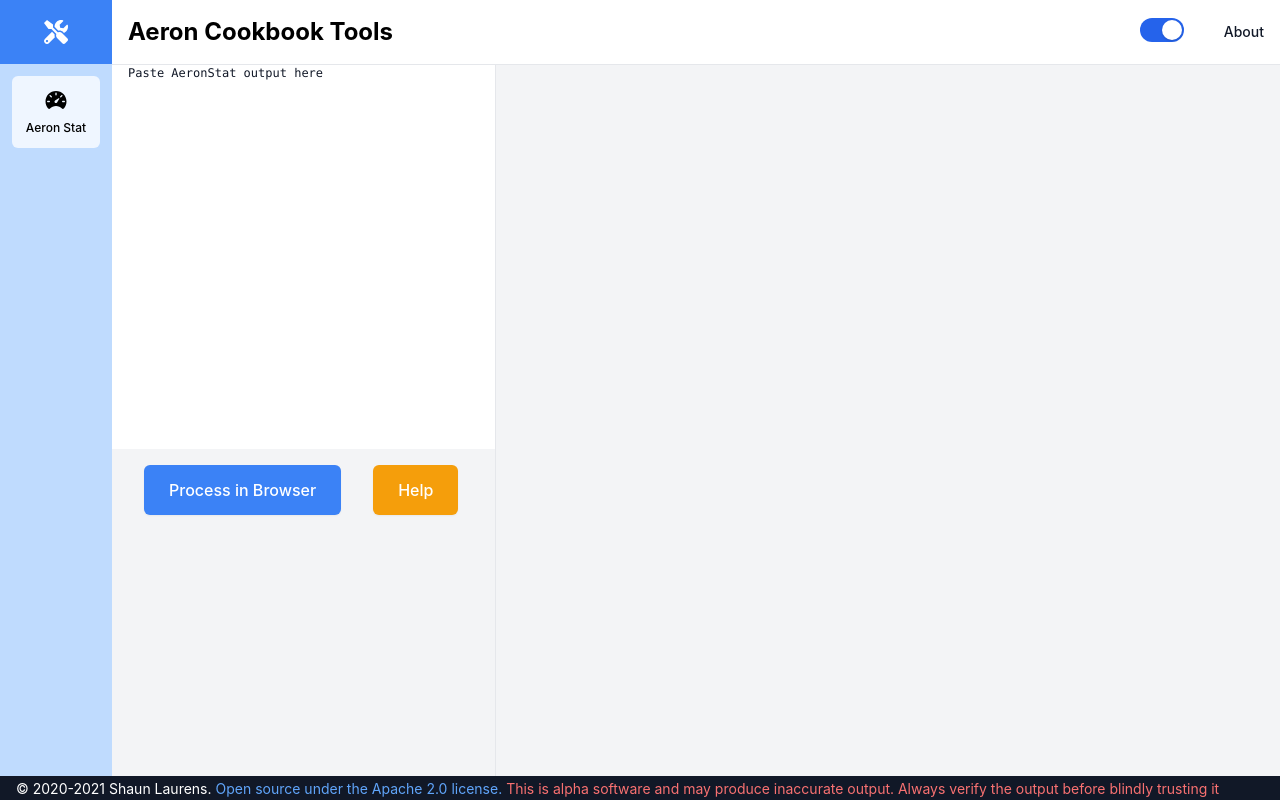
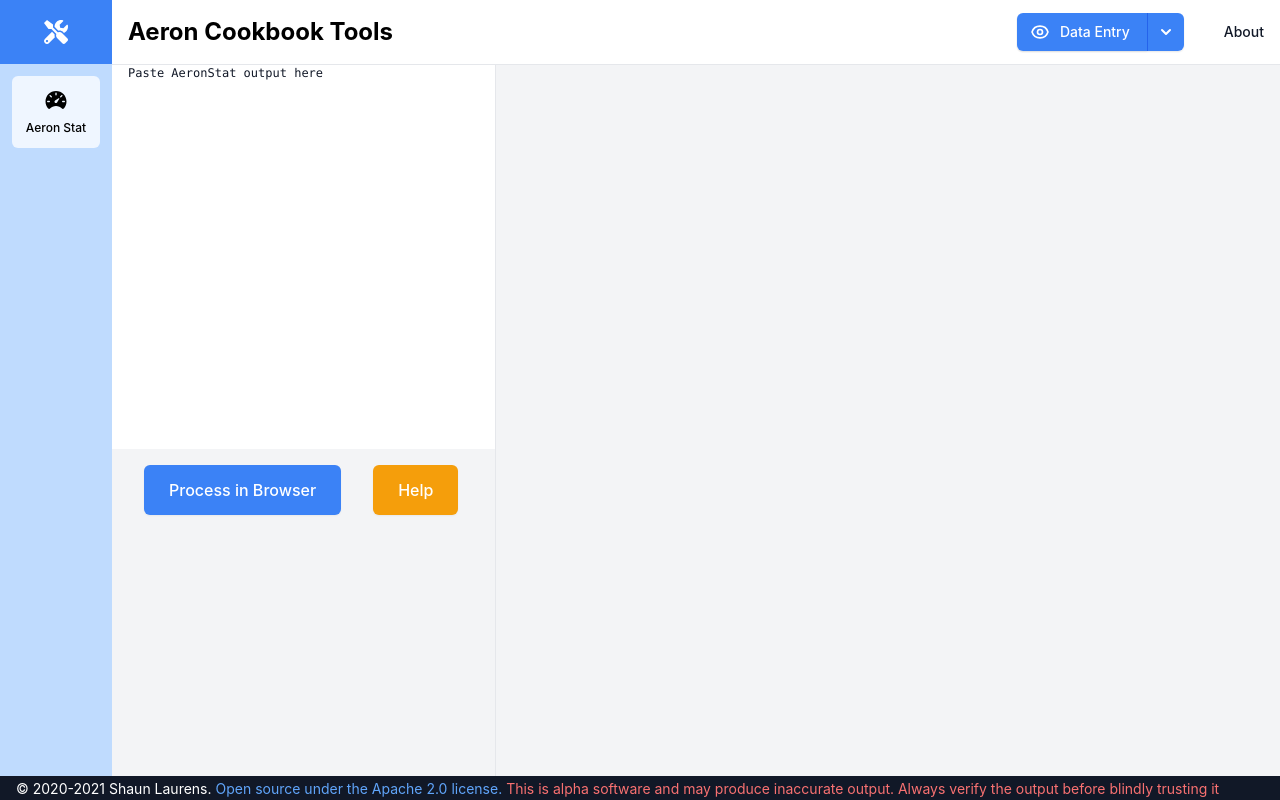
Before and after one commit to real-logic/aeron-cookbook-tools, a Next.js app: page / in a window 1280 px wide. Built offline with nearby package versions, Linux system fonts and the light colour scheme.

Commit message:
Switch to dropdown for view to allow more options going forward

```diff
--- a/components/Layout.tsx
+++ b/components/Layout.tsx
@@ -16,8 +16,10 @@
 
 /* eslint-disable @typescript-eslint/explicit-module-boundary-types */
 import Meta from '../components/Meta';
-import React, { useState } from 'react';
-import { Switch } from '@headlessui/react'
+import React, { Fragment, useState } from 'react';
+import { ChevronDownIcon } from '@heroicons/react/solid'
+import { EyeIcon } from '@heroicons/react/outline'
+import { Switch, Listbox, Transition } from '@headlessui/react'
 import { IoIosSpeedometer } from 'react-icons/io';
 import { FaTools } from 'react-icons/fa';
 import { AeronStatOutput } from '../lib/aeronStatTypes';
@@ -33,12 +35,19 @@ function classNames(...classes: string[]) {
   return classes.filter(Boolean).join(' ')
 }
 
+const publishingOptions = [
+  { title: 'Data Entry', description: 'Show the data entry and complete view.', current: true },
+  { title: 'Complete', description: 'Hide the data entry and show complete view.', current: false },
+]
+
+
 const Layout = () => {
   const [formState, setFormState] = React.useState('Paste AeronStat output here');
   const [data, setData] = React.useState<AeronStatOutput>();
   const [enabled, setEnabled] = useState(true);
   const [showModal, setShowModal] = useState(false);
   const [showHelp, setShowHelp] = useState(false);
+  const [selected, setSelected] = useState(publishingOptions[0])
 
   const handleChange = (event: React.ChangeEvent<HTMLTextAreaElement>) => {
     setFormState(event.target.value);
@@ -71,23 +80,70 @@ const Layout = () => {
             </div>
             <div className="ml-10 pr-4 flex-shrink-0 flex items-center space-x-10">
               <nav aria-label="Global" className="flex space-x-10">
-              <span>
-                <Switch
-                  checked={enabled}
-                  onChange={setEnabled}
-                  className={classNames(
-                    enabled ? 'bg-blue-600' : 'bg-gray-200',
-                    'relative inline-flex flex-shrink-0 h-6 w-11 border-2 border-transparent rounded-full cursor-pointer transition-colors ease-in-out duration-200 focus:outline-none focus:ring-2 focus:ring-offset-2 focus:ring-blue-500'
-                  )}>
-                  <span className="sr-only">Toggle entry</span>
-                  <span
-                    aria-hidden="true"
-                    className={classNames(
-                      enabled ? 'translate-x-5' : 'translate-x-0',
-                      'pointer-events-none inline-block h-5 w-5 rounded-full bg-white shadow transform ring-0 transition ease-in-out duration-200'
-                    )}
-                  />
-                </Switch>
+                <span>
+                <Listbox value={selected} onChange={setSelected}>
+                  {({ open }) => (
+                    <>
+                      <Listbox.Label className="sr-only">Change published status</Listbox.Label>
+                      <div className="relative">
+                        <div className="inline-flex shadow-sm rounded-md divide-x divide-blue-600">
+                          <div className="relative z-0 inline-flex shadow-sm rounded-md divide-x divide-blue-600">
+                            <div className="relative inline-flex items-center bg-blue-500 py-2 pl-3 pr-4 border border-transparent rounded-l-md shadow-sm text-white">
+                              <EyeIcon className="h-5 w-5" aria-hidden="true" />
+                              <p className="ml-2.5 text-sm font-medium">{selected.title}</p>
+                            </div>
+                            <Listbox.Button className="relative inline-flex items-center bg-blue-500 p-2 rounded-l-none rounded-r-md text-sm font-medium text-white hover:bg-blue-600 focus:outline-none focus:z-10 focus:ring-2 focus:ring-offset-2 focus:ring-offset-gray-50 focus:ring-blue-500">
+                              <span className="sr-only">Change published status</span>
+                              <ChevronDownIcon className="h-5 w-5 text-white" aria-hidden="true" />
+                            </Listbox.Button>
+                          </div>
+                        </div>
+
+                        <Transition
+                          show={open}
+                          as={Fragment}
+                          leave="transition ease-in duration-100"
+                          leaveFrom="opacity-100"
+                          leaveTo="opacity-0"
+                        >
+                          <Listbox.Options
+                            static
+                            className="origin-top-right absolute z-10 right-0 mt-2 w-72 rounded-md shadow-lg overflow-hidden bg-white divide-y divide-gray-200 ring-1 ring-black ring-opacity-5 focus:outline-none"
+                          >
+                            {publishingOptions.map((option) => (
+                              <Listbox.Option
+                                key={option.title}
+                                className={({ active }) =>
+                                  classNames(
+                                    active ? 'text-white bg-blue-500' : 'text-gray-900',
+                                    'cursor-default select-none relative p-4 text-sm'
+                                  )
+                                }
+                                value={option}
+                              >
+                                {({ selected, active }) => (
+                                  <div className="flex flex-col">
+                                    <div className="flex justify-between">
+                                      <p className={selected ? 'font-semibold' : 'font-normal'}>{option.title}</p>
+                                      {selected ? (
+                                        <span className={active ? 'text-white' : 'text-blue-500'}>
+                                          <EyeIcon className="h-5 w-5" aria-hidden="true" />
+                                        </span>
+                                      ) : null}
+                                    </div>
+                                    <p className={classNames(active ? 'text-blue-200' : 'text-gray-500', 'mt-2')}>
+                                      {option.description}
+                                    </p>
+                                  </div>
+                                )}
+                              </Listbox.Option>
+                            ))}
+                          </Listbox.Options>
+                        </Transition>
+                      </div>
+                    </>
+                  )}
+                </Listbox>
                 </span>
                 <button className="text-sm font-medium text-gray-900" onClick={() => setShowModal(true)}>
                   About
@@ -164,7 +220,7 @@ const Layout = () => {
                 <AeronStatOutputDisplay aeronStatOutput={data} />
               )}
             </section>
-            {enabled && (
+            {selected.title === 'Data Entry' && (
             <aside className="block flex-shrink-0 order-first">
               <div className="h-screen relative w-96 border-r border-gray-200 bg-gray-100">
                 <div className="h-screen">
```
